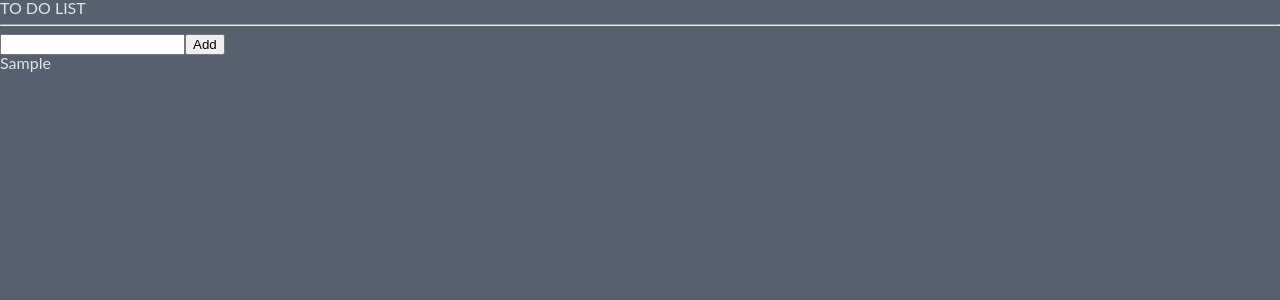
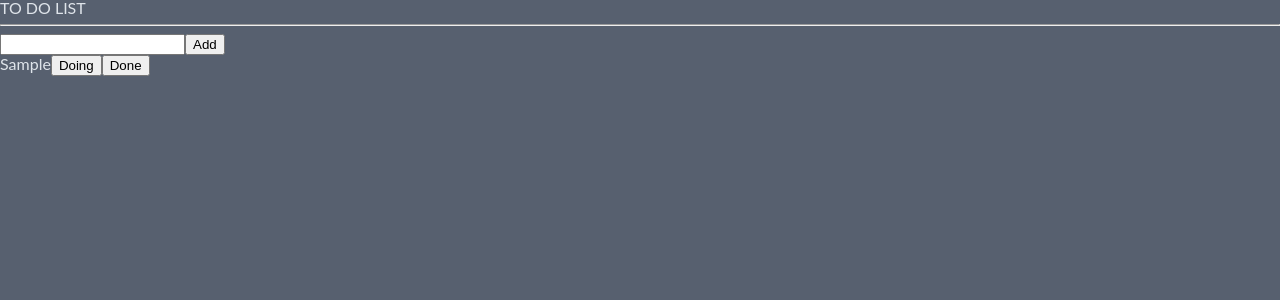
Before and after one commit to hyejikng/react-recoil, a React (Create React App) app: page / in a window 1280 px wide. Both pictures are taken after typing "Sample" into the empty fields and a click on the button "Add". Shown: the top 300 px of the page. Built offline with nearby package versions, Linux system fonts and the light colour scheme.

Commit message:
created category buttons

```diff
--- a/src/components/ToDo.tsx
+++ b/src/components/ToDo.tsx
@@ -1,9 +1,15 @@
 import { IToDo } from './atoms';
 
-function ToDo({ text }: IToDo) {
+function ToDo({ text, category }: IToDo) {
   return (
     <ul>
-      <li>{text}</li>
+      <li>
+        <span>{text}</span>
+        {category !== 'DOING' && <button>Doing</button>}
+        {/* 카테고리가 doing이 아닐때에만 Doing 버튼을 보여줄 것이다.  */}
+        {category !== 'TO_DO' && <button>To Do</button>}
+        {category !== 'DONE' && <button>Done</button>}
+      </li>
     </ul>
   );
 }
--- a/src/components/ToDoList.tsx
+++ b/src/components/ToDoList.tsx
@@ -12,7 +12,7 @@ function Todolist() {
       <CreateToDo />
       <ul>
         {toDos.map((item) => (
-          <ToDo {...item} />
+          <ToDo key={item.id} {...item} /> // {...item} => interface IToDo
         ))}
       </ul>
     </div>
```
